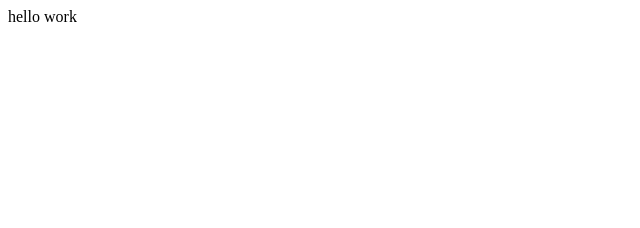
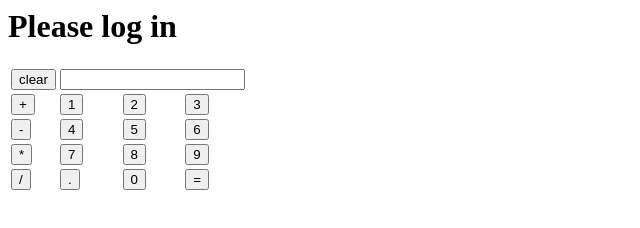
Before and after one commit to MrWhetton/API-Membership-System, a website: page public/index.html in a window 1280 px wide. Shown: the whole page, without its empty margins (0-640 px from the left). Drawn offline with Linux system fonts and the light colour scheme.

Commit message:
random html code to test

```diff
--- a/public/index.html
+++ b/public/index.html
@@ -1 +1,31 @@
-hello work
+<h1>Please log in</h1>
+  <table classname="table">
+  <tr>
+     <td><input type="button" value ="clear" onclick="clr()"/> </td>
+     <td colspan="3"><input type="text" id="textval"/> </td>
+  </tr>
+  <tr>
+    <td><input type="button" value="+" onclick="display('+')"/></td>
+    <td><input type="button" value="1" onclick="display('1')"/></td>
+    <td><input type="button" value="2" onclick="display('2')"/></td>
+    <td><input type="button" value="3" onclick="display('3')"/></td>
+  </tr>
+  <tr>
+    <td><input type="button" value="-" onclick="display('-')"/></td>
+    <td><input type="button" value="4" onclick="display('4')"/></td>
+    <td><input type="button" value="5" onclick="display('5')"/></td>
+    <td><input type="button" value="6" onclick="display('6')"/></td>
+  </tr>
+  <tr>
+    <td><input type="button" value="*" onclick="display('*')"/></td>
+    <td><input type="button" value="7" onclick="display('7')"/></td>
+    <td><input type="button" value="8" onclick="display('8')"/></td>
+    <td><input type="button" value="9" onclick="display('9')"/></td>
+  </tr>
+  <tr>
+    <td><input type="button" value="/" onclick="display('/')"/></td>
+    <td><input type="button" value="." onclick="display('.')"/></td>
+    <td><input type="button" value="0" onclick="display('0')"/></td>
+    <td><input type="button" value="=" onclick="Calculate()"/></td>
+  </tr>
+</table>
```
